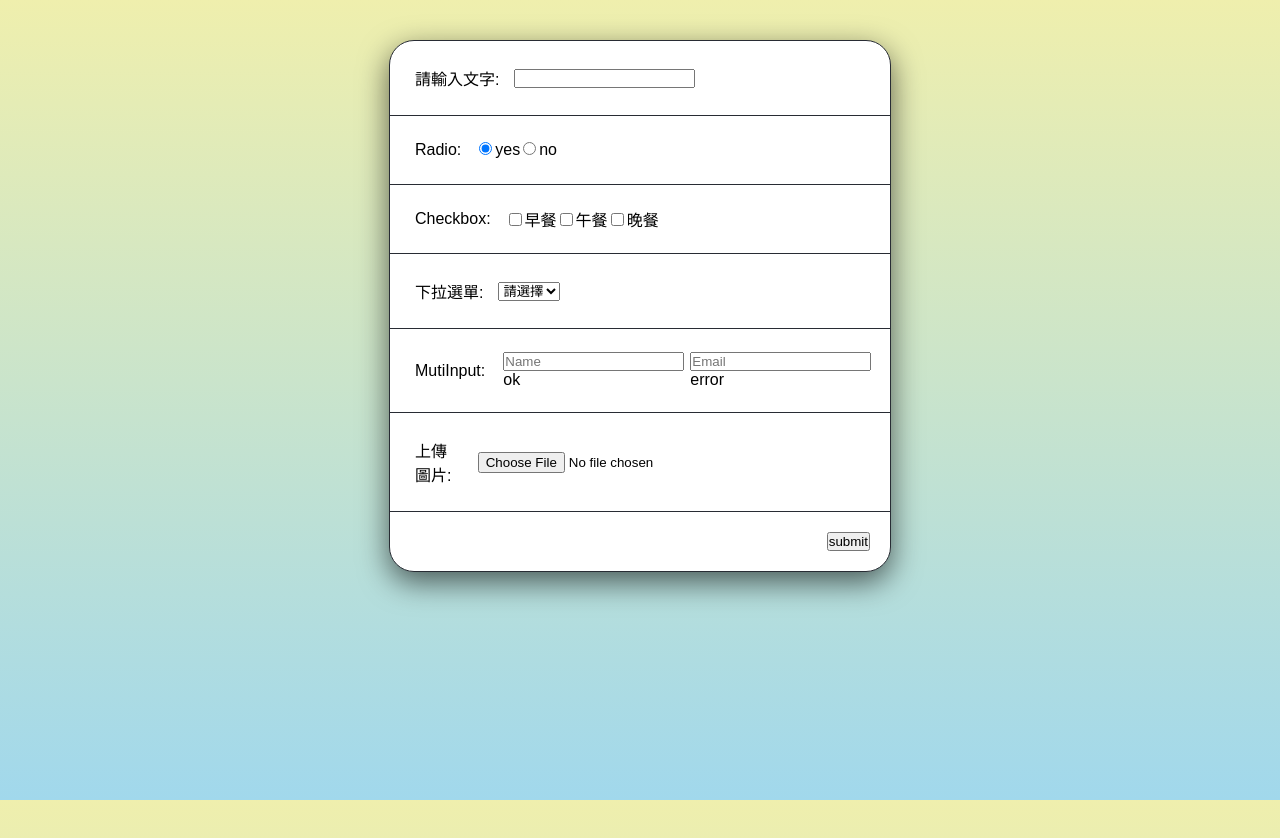
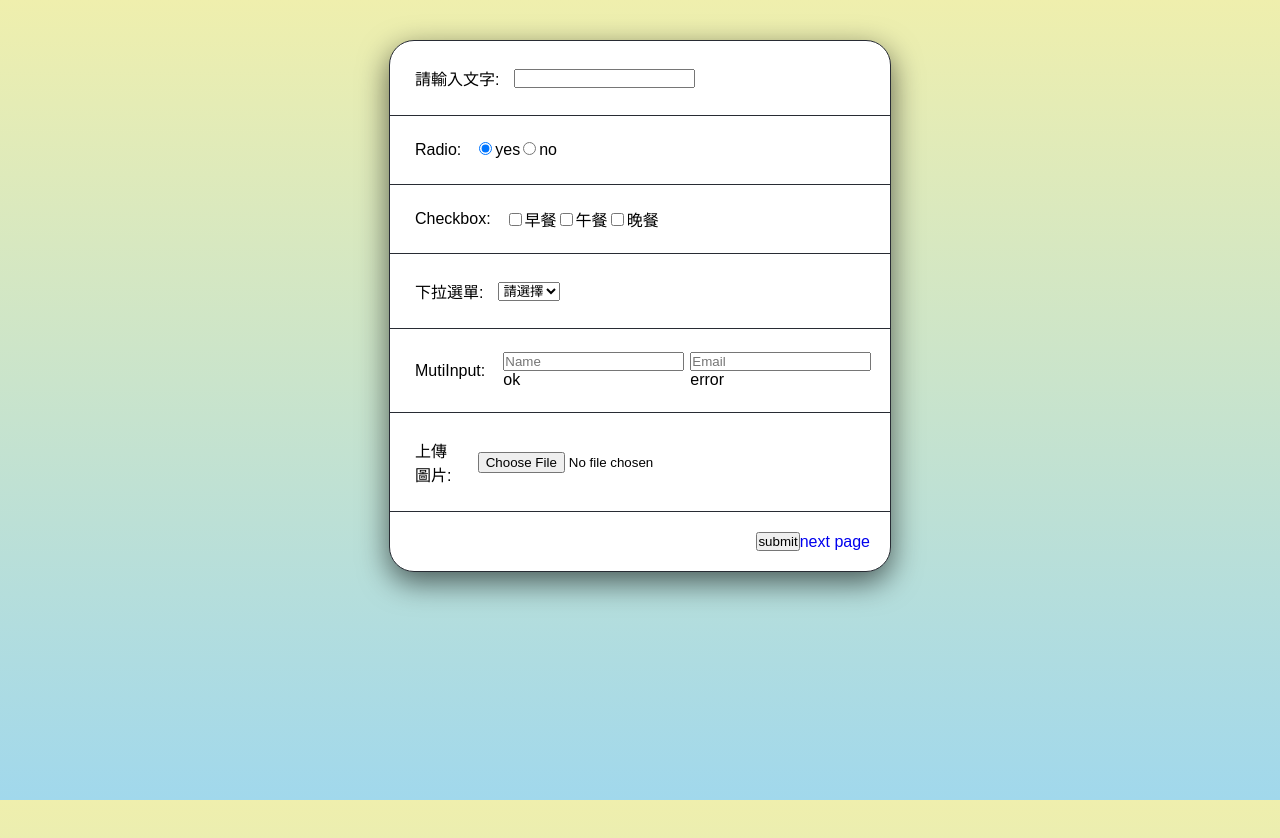
Before and after one commit to VanessaLin9/Practice-Form, a React (Create React App) app: page / in a window 1280 px wide. Built offline with nearby package versions, Linux system fonts and the light colour scheme.

Commit message:
feat: react-router-dom

```diff
--- a/package.json
+++ b/package.json
@@ -10,6 +10,7 @@
     "gh-pages": "^4.0.0",
     "react": "^18.2.0",
     "react-dom": "^18.2.0",
+    "react-router-dom": "^6.4.0",
     "react-scripts": "5.0.1",
     "sass": "^1.54.0",
     "web-vitals": "^2.1.4"
--- a/src/App.js
+++ b/src/App.js
@@ -1,11 +1,18 @@
 import Input from './components/Input';
+import Sec from './components/Sec'
+import {HashRouter, Routes, Route} from 'react-router-dom'
 
 
 function App() {
   return (
+  <HashRouter>
     <section className='App'>
-     <Input />
+      <Routes>
+        <Route path='/' element={<Input />}/>
+        <Route path='/page2' element={<Sec />}/>
+      </Routes>
     </section>
+  </HashRouter>
   );
 }
 
--- a/src/components/Input/index.jsx
+++ b/src/components/Input/index.jsx
@@ -1,4 +1,6 @@
 import { useState, useEffect } from 'react'
+import {Link} from 'react-router-dom'
+
 const eatSomething = [{label:'早餐', finish:false}, {label:'午餐', finish:false}, {label:'晚餐', finish:false}]
 
 // TODO Email validation
@@ -126,6 +128,7 @@ const Input = ()=> {
 
     <div className="inputBox submitBtn">
       <button type='submit' className="">submit</button>
+      <Link to='page2'>next page</Link>
     </div>
 
    </form>
--- /dev/null
+++ b/src/components/Sec/index.js
@@ -0,0 +1,10 @@
+import {Link} from 'react-router-dom'
+
+export default function sec(){
+  return(
+    <div>
+      <h2>第二頁!!</h2>
+      <Link to='/'>prev page</Link>
+    </div>
+  )
+}
```
Also changed, not shown: 1 other file (tests, documents, lock files or other folders).
